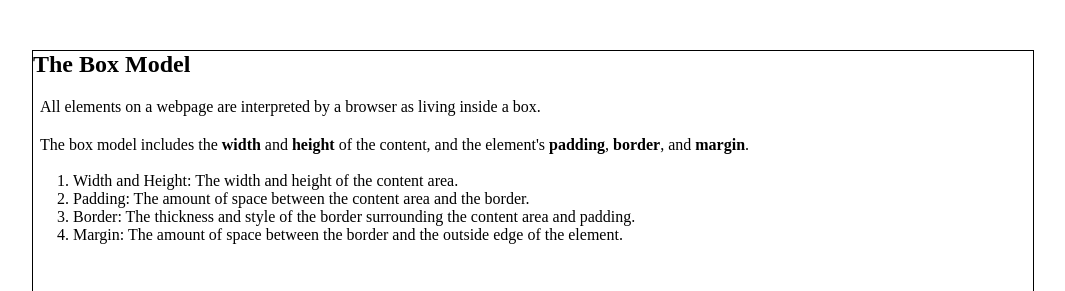
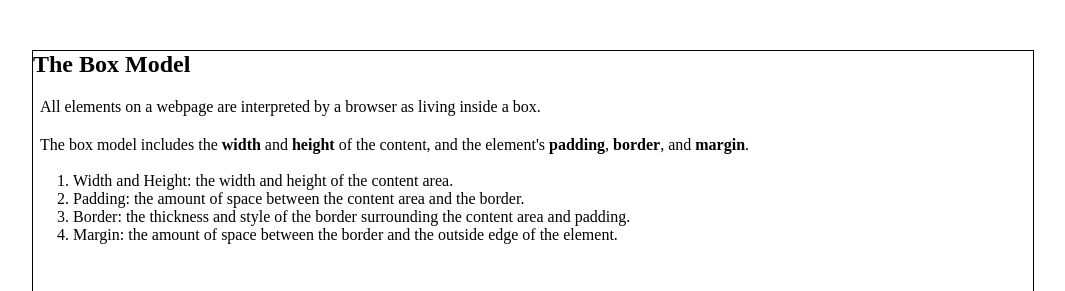
Before and after one commit to DaveScurlock/WebDav-stuffs, a plain HTML site: page Codecademy Challenge (Cheat Sheet)/index.html in a window 1280 px wide. Shown: the top 291 px of the page, without its empty margins (107-1172 px from the left). Drawn offline with Linux system fonts and the light colour scheme.

Commit message:
Update index.html

```diff
--- a/Codecademy Challenge (Cheat Sheet)/index.html
+++ b/Codecademy Challenge (Cheat Sheet)/index.html
@@ -18,10 +18,10 @@
         <p>The box model includes the <strong>width</strong> and <strong>height</strong> of the content, and the element's <strong>padding</strong>, <strong>border</strong>, and <strong>margin</strong>.</p>
         <br>
         <ol>
-            <li>Width and Height: The width and height of the content area.</li>
-            <li>Padding: The amount of space between the content area and the border.</li>
-            <li>Border: The thickness and style of the border surrounding the content area and padding.</li>
-            <li>Margin: The amount of space between the border and the outside edge of the element.</li>
+            <li>Width and Height: the width and height of the content area.</li>
+            <li>Padding: the amount of space between the content area and the border.</li>
+            <li>Border: the thickness and style of the border surrounding the content area and padding.</li>
+            <li>Margin: the amount of space between the border and the outside edge of the element.</li>
         </ol>
 
         <div class="margin"><p>margin</p>
```
